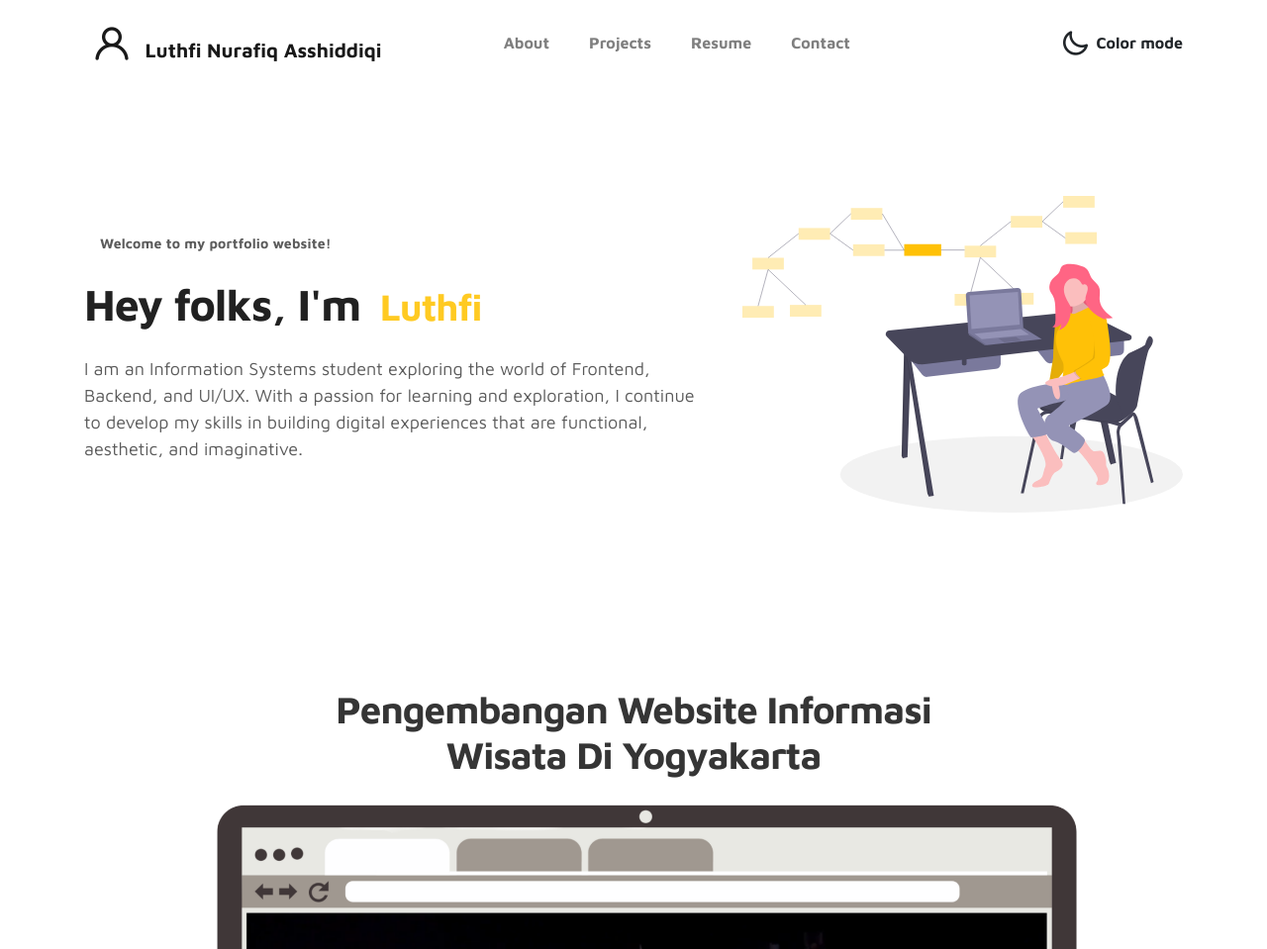
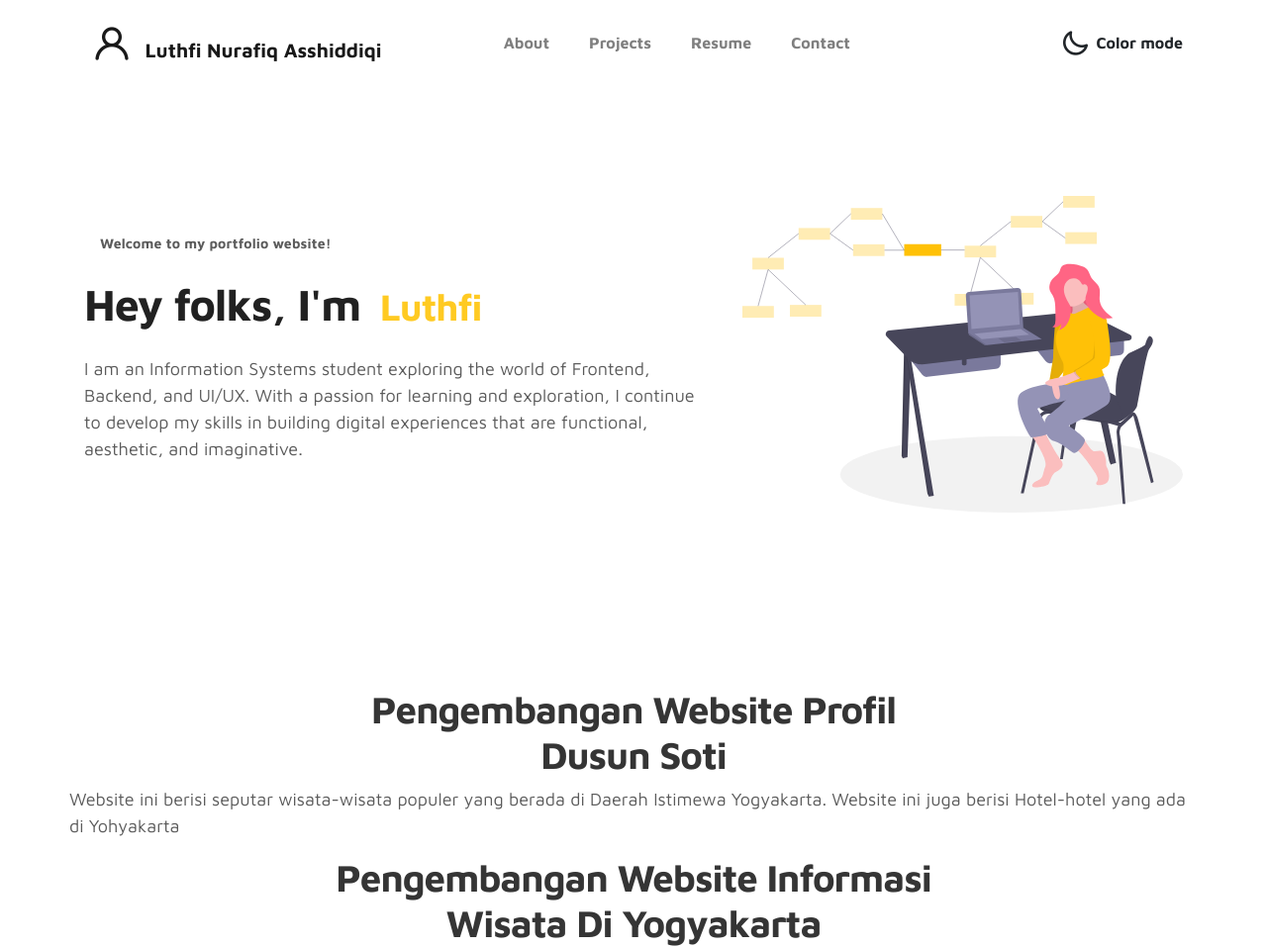
Before and after one commit to PrenjakAlangAlang/Portofolio, a plain HTML site: page index.html in a window 1280 px wide. Shown: the top 959 px of the page at 99% size. Drawn offline with Linux system fonts and the light colour scheme.

Commit message:
add project section for Dusun Soti website with description

```diff
--- a/index.html
+++ b/index.html
@@ -104,6 +104,22 @@ https://www.tooplate.com/view/2115-marvel
     <section class="project py-5" id="project">
         <div class="container">
           <div class="row">
+            <div class="col-lg-11 text-center mx-auto col-12">
+
+                <div class="col-lg-8 mx-auto">
+                  <a href="https://dusun-soti.vercel.app/" target="_blank" rel="noopener noreferrer">
+                    <h2>Pengembangan Website Profil Dusun Soti</h2>
+                  </a>
+
+
+                </div>
+
+
+
+                </div>
+
+                <p>Website ini berisi seputar wisata-wisata populer yang berada di Daerah Istimewa Yogyakarta. Website ini juga berisi Hotel-hotel yang ada di Yohyakarta</p>
+            </div>
             <div class="col-lg-11 text-center mx-auto col-12">
 
                 <div class="col-lg-8 mx-auto">
```
